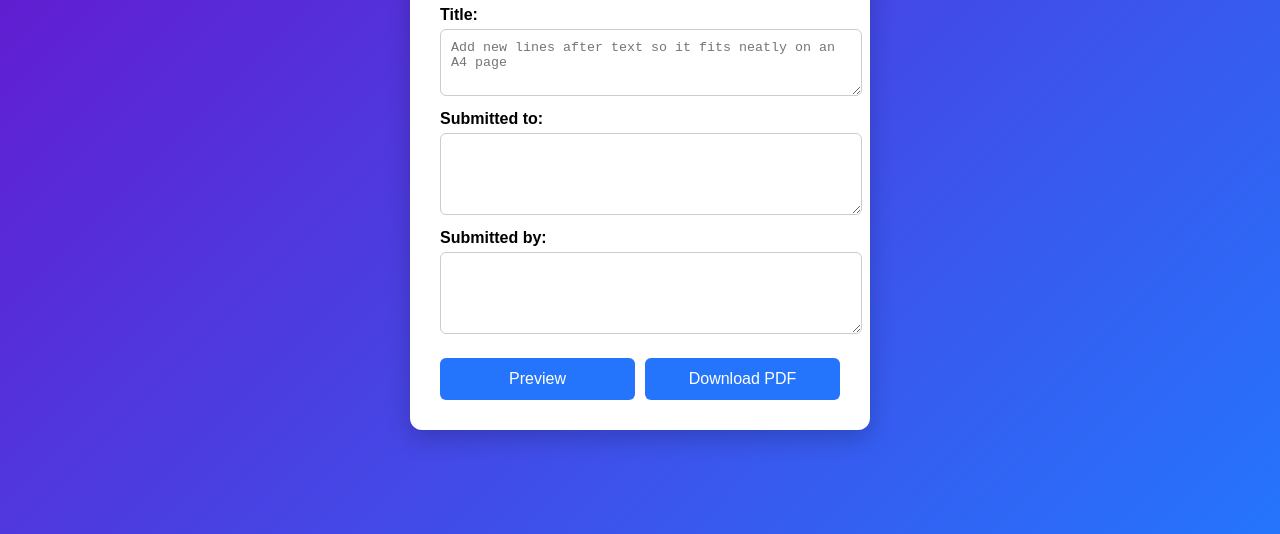
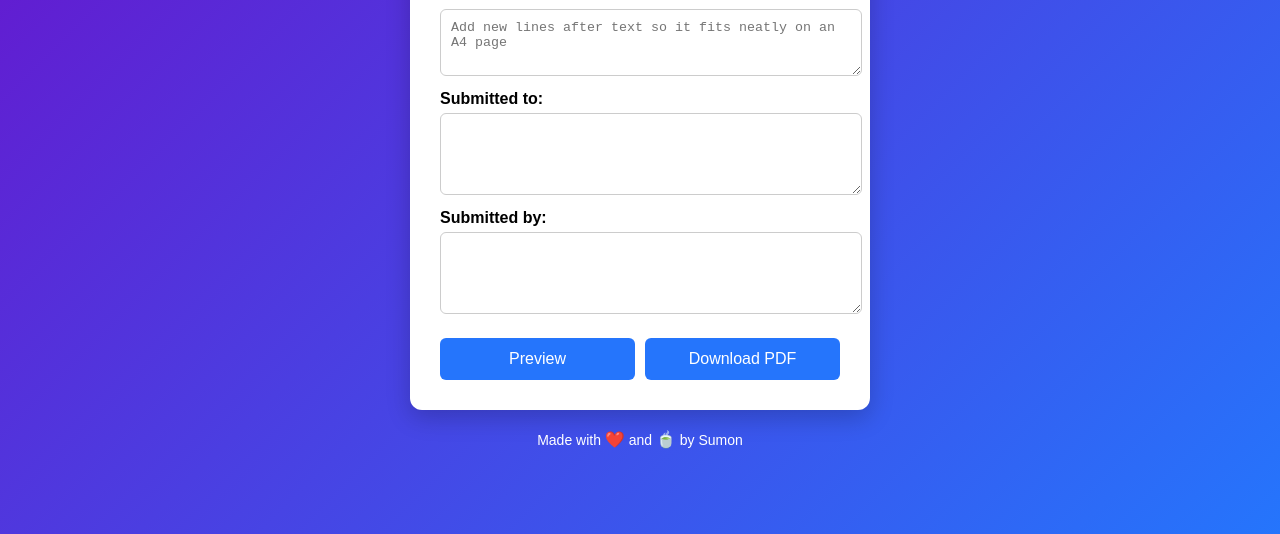
Before and after one commit to sumon2710/front-page-maker, a plain HTML site: page templates/index.html in a window 1280 px wide. Shown: the part 266-800 px from the top of the page. Drawn offline with Linux system fonts and the light colour scheme.

Commit message:
Update index.html

```diff
--- a/templates/index.html
+++ b/templates/index.html
@@ -7,8 +7,12 @@
   <style>
     body {
       background: linear-gradient(135deg, #6a11cb, #2575fc);
-      display: flex; justify-content: center; align-items: center;
-      height: 100vh; margin: 0;
+      display: flex;
+      justify-content: center;
+      align-items: center;
+      flex-direction: column;
+      height: 100vh;
+      margin: 0;
       font-family: Arial, sans-serif;
     }
     form {
@@ -36,6 +40,17 @@
       font-size: 16px;
     }
     button:hover { background: #6a11cb; }
+
+    /* Footer styling */
+    footer {
+      margin-top: 20px;
+      color: white;
+      font-size: 14px;
+      text-align: center;
+    }
+    footer span {
+      font-size: 16px;
+    }
   </style>
 </head>
 <body>
@@ -57,5 +72,9 @@
       <button type="submit" formaction="/generate">Download PDF</button>
     </div>
   </form>
+
+  <footer>
+    Made with <span>❤️</span> and <span>🍵</span> by Sumon
+  </footer>
 </body>
 </html>
```
